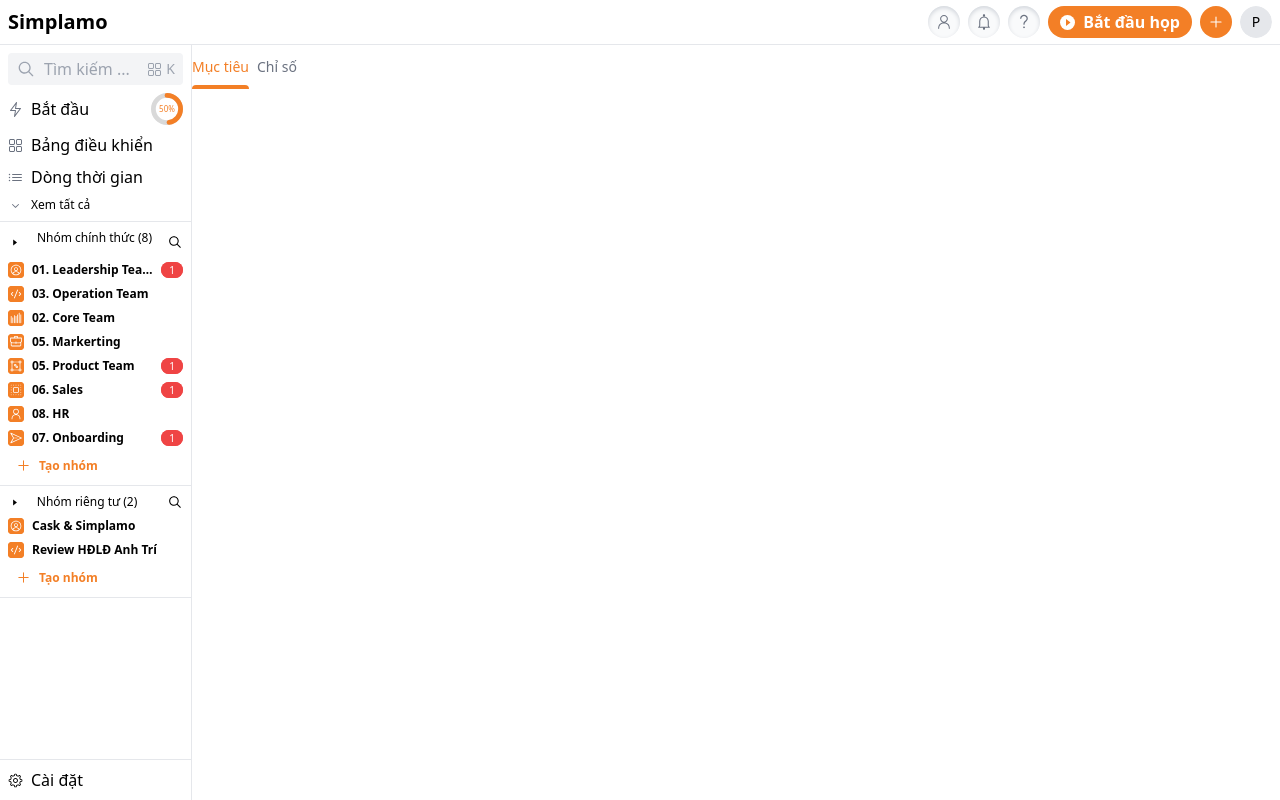
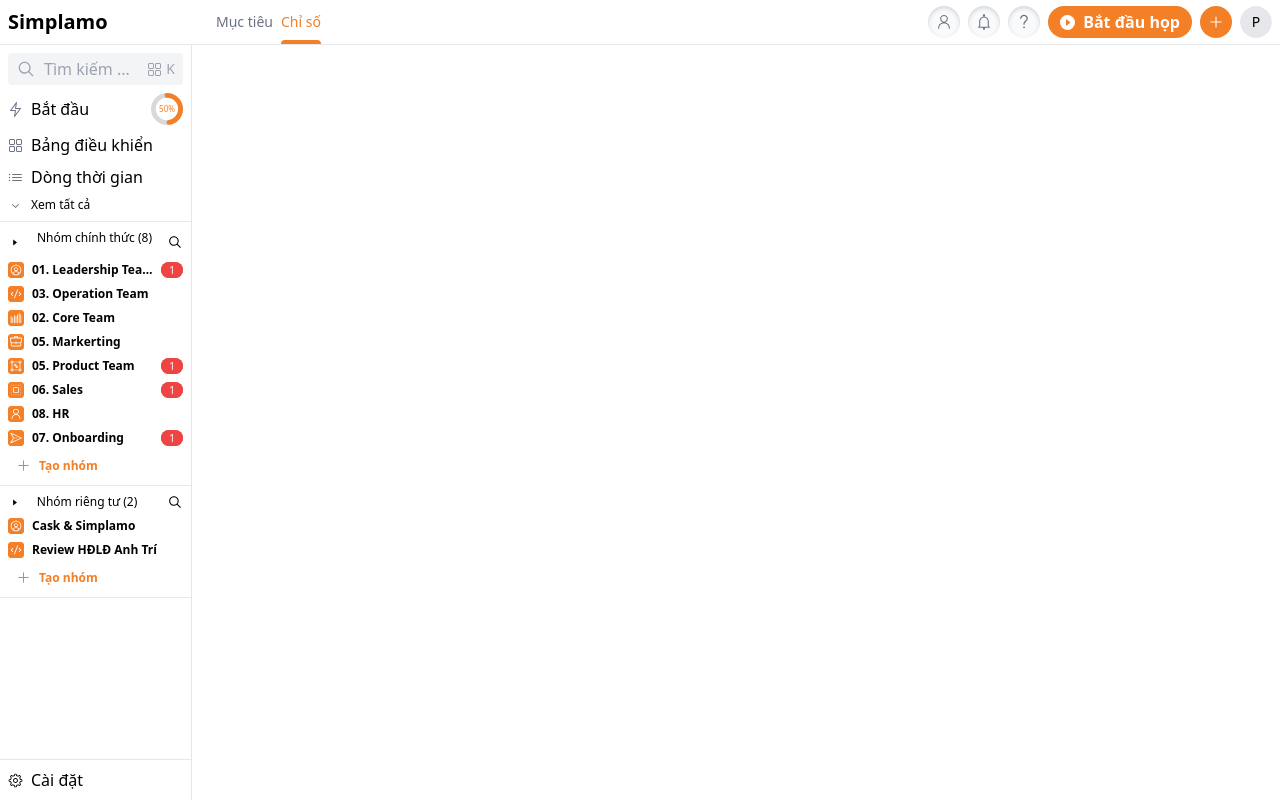
Before and after one commit to phamphong/test-simplamo, a Next.js app: page / in a window 1280 px wide. Built offline with nearby package versions, Linux system fonts and the light colour scheme; what tailwindcss-radix would draw is missing.

Commit message:
update home page

```diff
--- a/pages/index.tsx
+++ b/pages/index.tsx
@@ -1,4 +1,3 @@
-import { ReactNode } from 'react';
 import { TabLayout } from '@/components/layout/layout-tab';
 export default function Home() {
   return <>
@@ -8,10 +7,8 @@
   </>
 }
 
-Home.getLayout = (page: ReactNode) => {
+Home.getMenu = () => {
   return (
-    <TabLayout value="target" >
-      {page}
-    </TabLayout>
+    <TabLayout value="indicator" />
   )
 }
```
